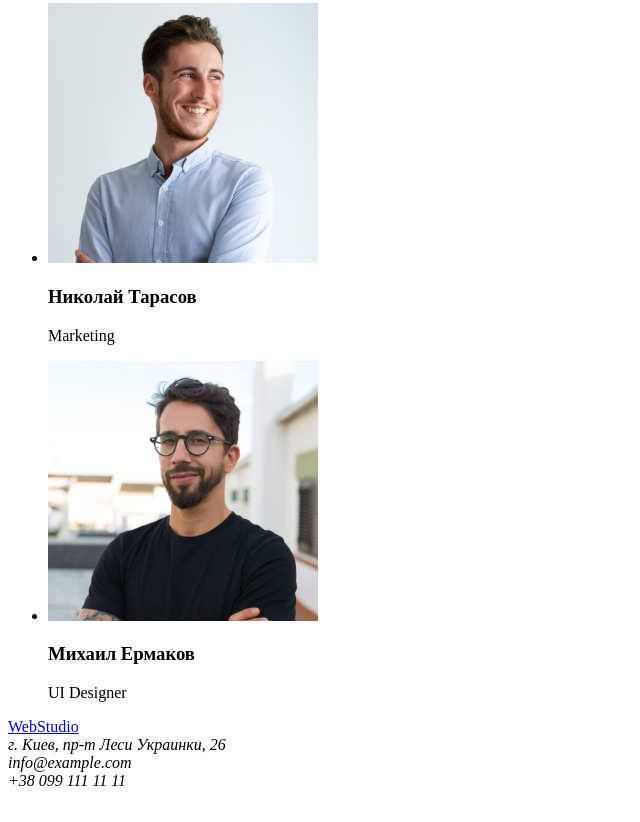
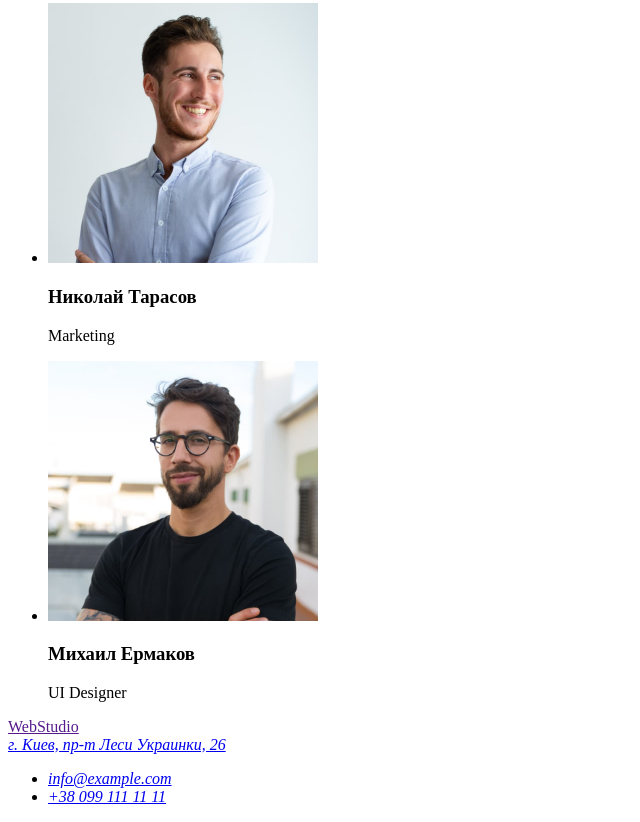
Before and after one commit to nadikkk/goit-markup-hw-01, a plain HTML site: page index.html in a window 1280 px wide. Shown: the part 2333-3155 px from the top of the page, without its empty margins (0-640 px from the left). Before the commit the page ends 3131 px from the top, so only its background shows below. Drawn offline with Linux system fonts and the light colour scheme.

Commit message:
update index.html

```diff
--- a/index.html
+++ b/index.html
@@ -89,10 +89,14 @@
             </section>
         </main>
         <footer>
-            <a href="/">WebStudio</a>
-            <address>г. Киев, пр-т Леси Украинки, 26<br />
-                     info@example.com<br />
-                     +38 099 111 11 11
+            <a href="">WebStudio</a>
+            <address>
+                <a href="https://goo.gl/maps/BqAtZhTT1JkKeaT78" target="_blank" rel="noreferrer noopener nofollow">г. Киев, пр-т Леси Украинки, 26</a>
+                <ul>
+                   <li><a href="mailto:info@example.com">info@example.com</a></li>
+                   <li><a href="tel:+380991111111">+38 099 111 11 11</a></li>
+                </ul>
+
             </address>
 
         </footer>
```
